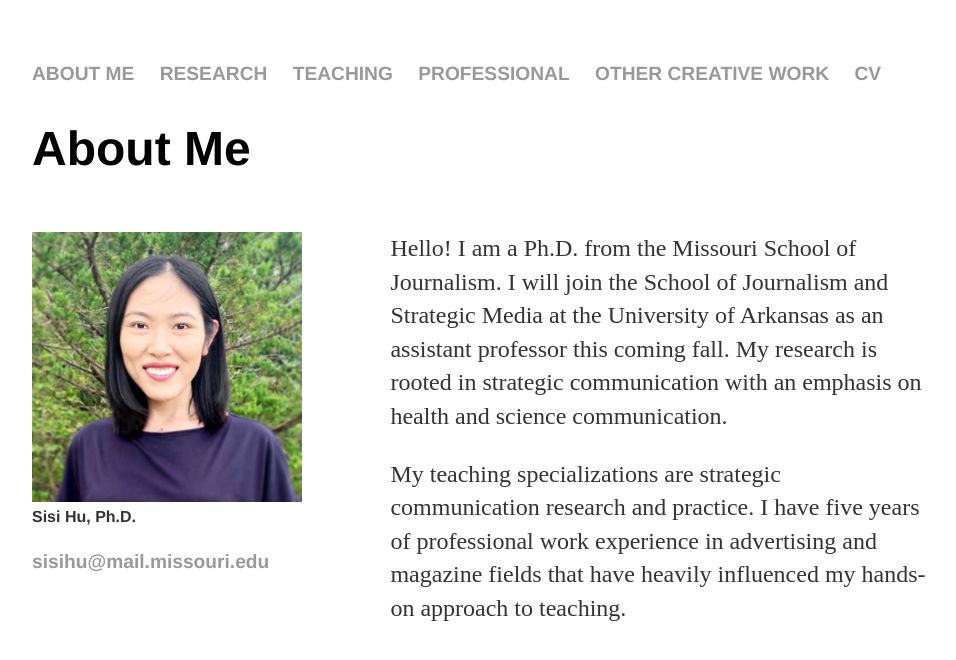
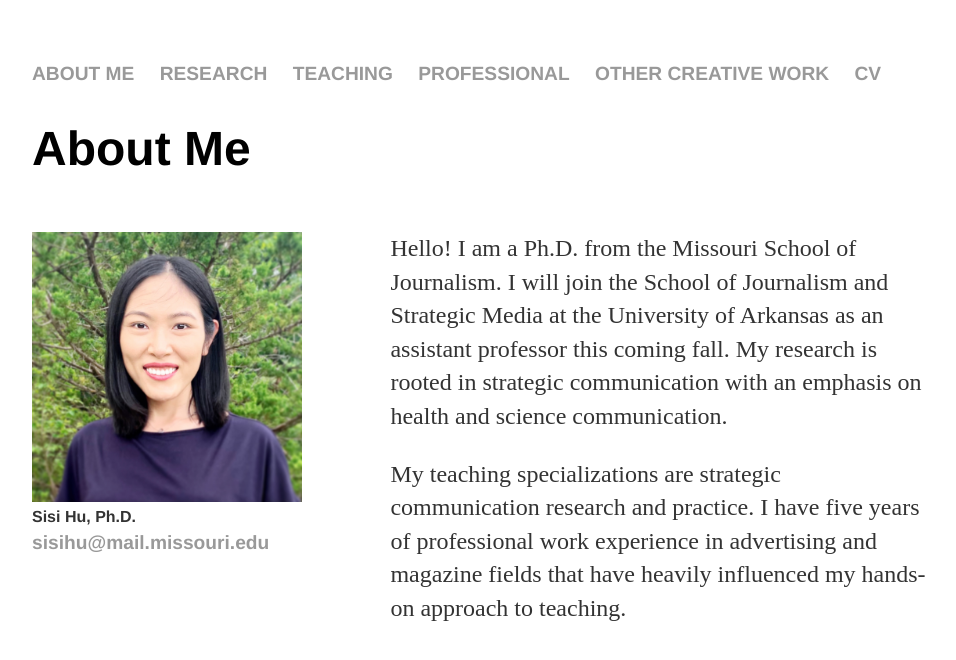
Before and after one commit to sisihuphd/sisihuphd.github.io, a Jekyll site: the page built from index.html, in a window 1280 px wide. Shown: the top 660 px of the page, without its empty margins (160-1116 px from the left). Built offline with Jekyll 4.4.1, drawn with Linux system fonts in a browser that asks for light colours.

Commit message:
Update index.html

```diff
--- a/index.html
+++ b/index.html
@@ -14,7 +14,7 @@ title: Sisi Hu | About Me
 	      </div>
               <div id="profile-photo"><img src="../images/IMG_7355.JPG" width="270">
 	<p style = "font-family: Helvetica, Arial, Sans-Serif;font-size:1em;font-weight: bold;margin:0;">Sisi Hu, Ph.D.</p>
-		      <ul style = "font-family:Helvetica, Arial, Sans-Serif; padding: 0; list-style:none; font-weight: bold;"><li><a href="mailto:sisihu@mail.missouri.edu">sisihu@mail.missouri.edu</a></li></ul>
+		      <ul style = "font-family:Helvetica, Arial, Sans-Serif; padding: 0; list-style:none; font-weight: bold;margin-block:0;"><li><a href="mailto:sisihu@mail.missouri.edu">sisihu@mail.missouri.edu</a></li></ul>
 	</div>
 
 </div><!-- /.blurb -->
```
